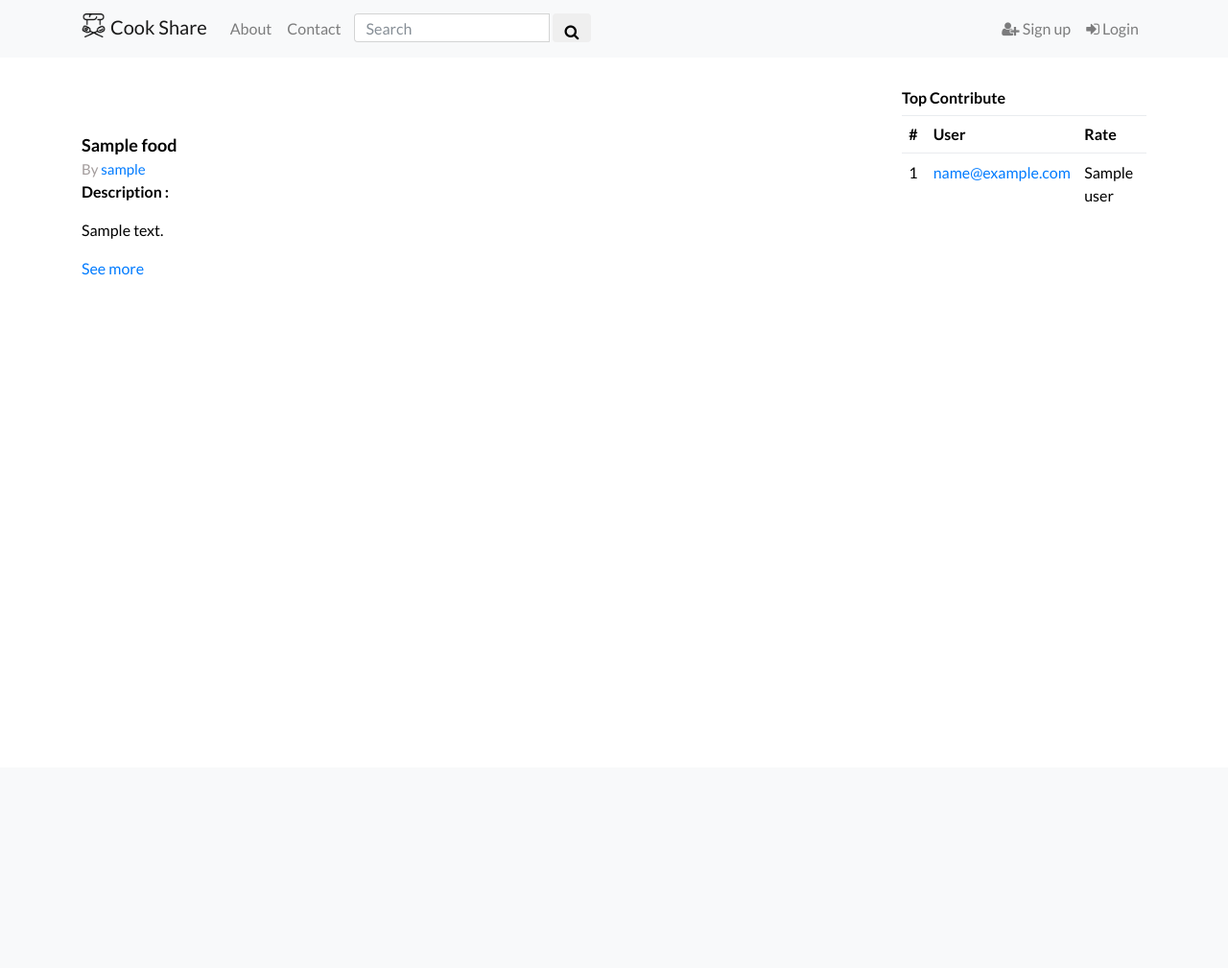
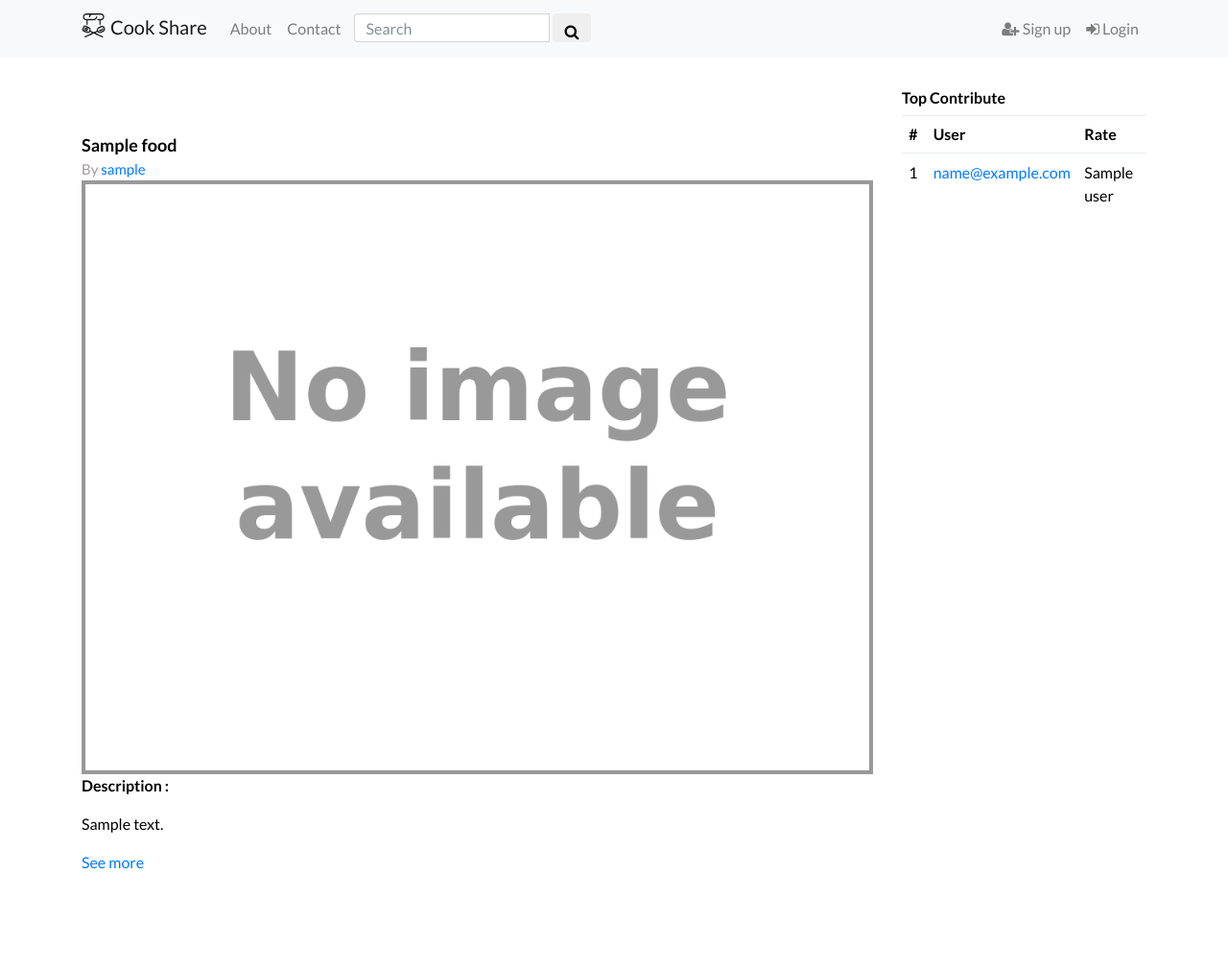
Before and after one commit to chiendo97/CookShare, a Python web app: template app/templates/admin/foods/search.html in a window 1280 px wide. Shown: the whole page at 96% size. Before the commit the page ends 287 px from the top, so only its background shows below. Run offline with Jinja, Linux system fonts and the light colour scheme; the template is opened without the code that fills it: most values are stand-ins (such as "Sample title", 1, 10 or a date in 2020); some libraries are stand-ins or nearby versions.

Commit message:
Fix search

```diff
--- a/app/templates/admin/foods/search.html
+++ b/app/templates/admin/foods/search.html
@@ -23,7 +23,11 @@
                                 By <a href="#" title="">{{ food.user.username  }}</a>
                             </div>
                             {% if food.img_url %}
-                            <img class="thumbnail" src="{{ url_for('static', filename='img/foods/' + food[0].img_url) }}" alt="">
+                                <img class="thumbnail"
+                                     src="{{ url_for('static', filename='img/foods/' + food.img_url) }}" alt="">
+                            {% else %}
+                                <img class="thumbnail" src="{{ url_for('static', filename='img/foods/No_image.png') }}"
+                                     alt="">
                             {% endif %}
                             <div id="NoiDung">
 
```
